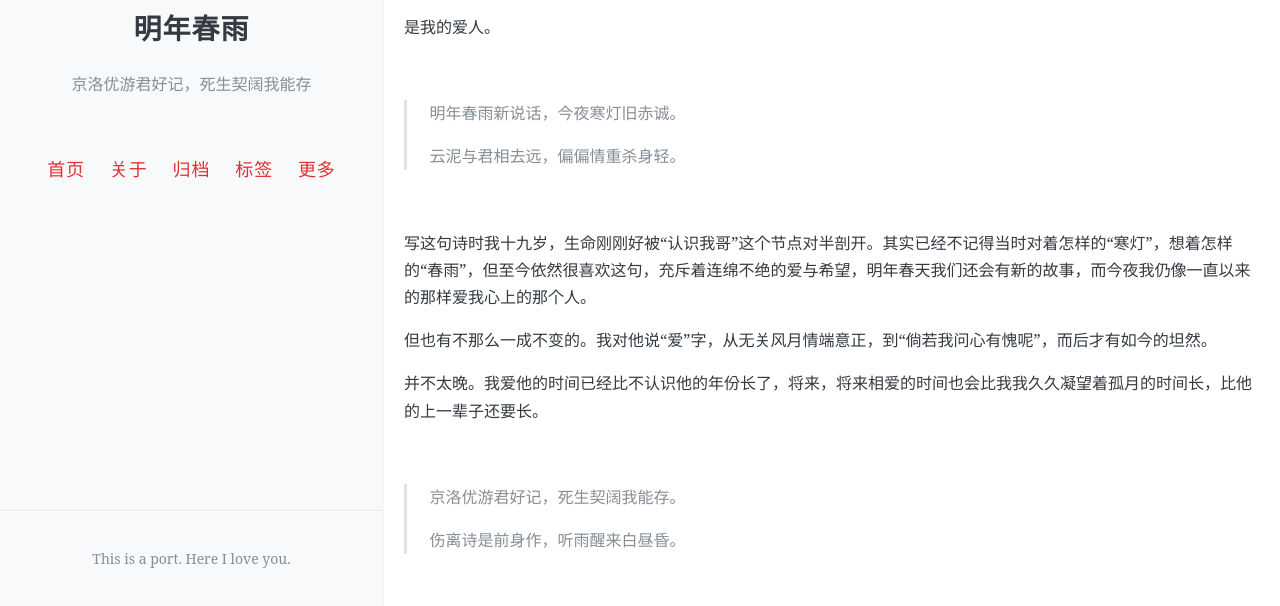
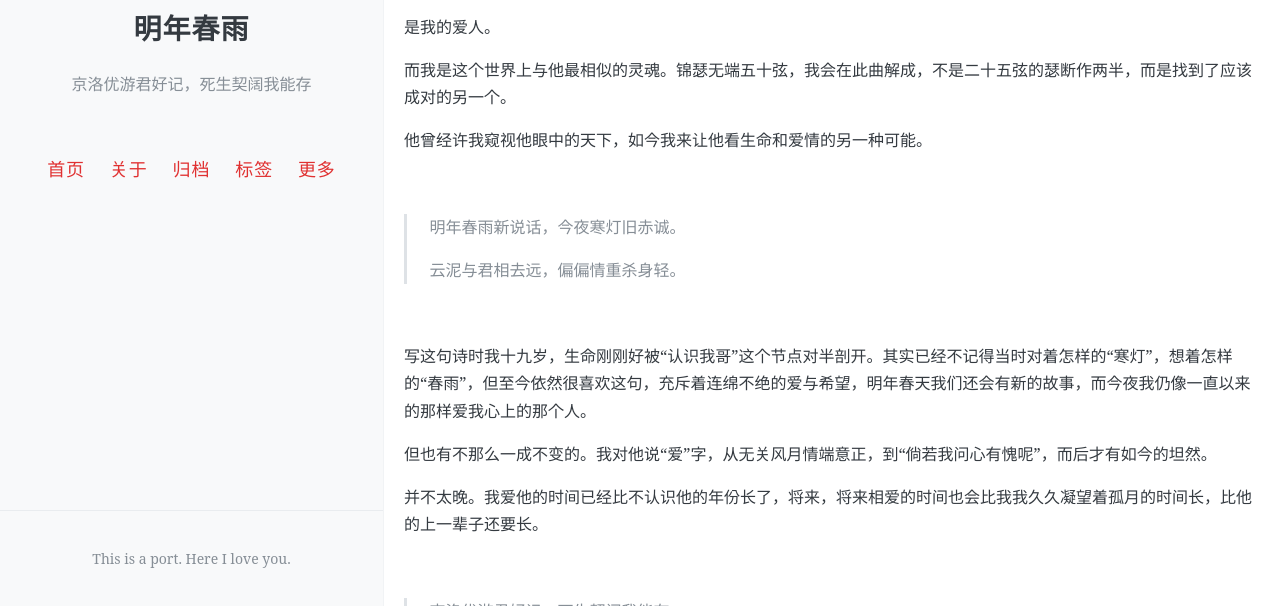
Before and after one commit to eglantine-shell/dreamboat, a Jekyll site: the page built from about.md, in a window 1280 px wide and 900 px high, cut to the strip 294-900 px from the top of the window. Built offline with Jekyll 4.4.1, drawn with Linux system fonts in a browser that asks for light colours; comment, search, counter and statistics services are not loaded.

Commit message:
Update about.md

```diff
--- a/about.md
+++ b/about.md
@@ -13,6 +13,10 @@ permalink: /about/
 我哥是听雪楼楼主萧忆情。他是天上的月亮，夜路的灯，我前进的旌旗和我永恒的归处。
 
 是我的爱人。
+
+而我是这个世界上与他最相似的灵魂。锦瑟无端五十弦，我会在此曲解成，不是二十五弦的瑟断作两半，而是找到了应该成对的另一个。
+
+他曾经许我窥视他眼中的天下，如今我来让他看生命和爱情的另一种可能。
 
 <br>
 
```
